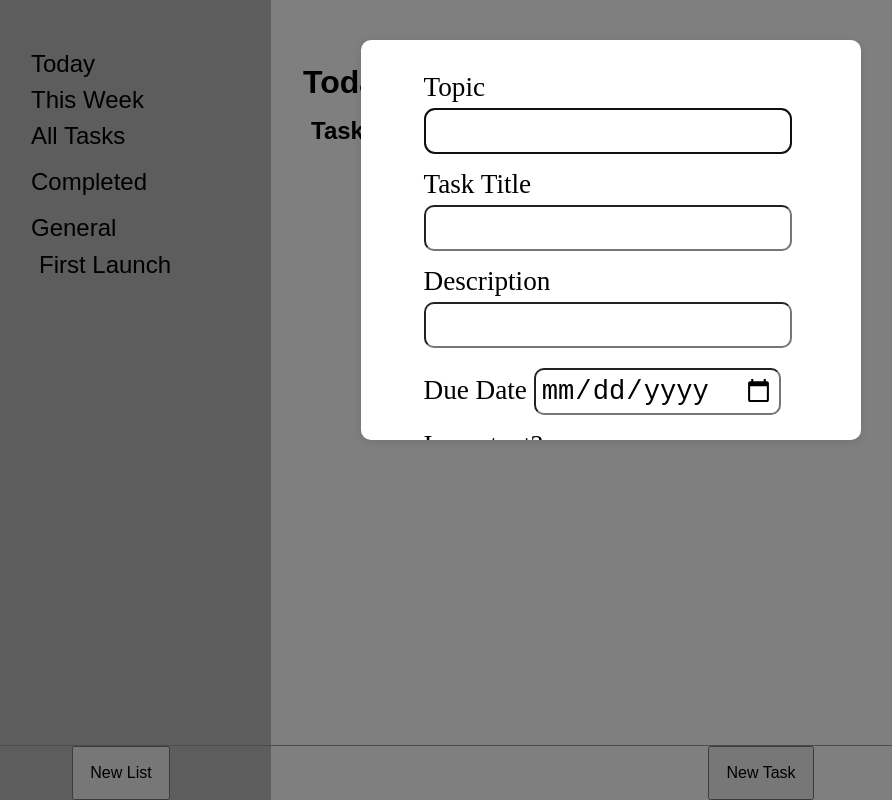
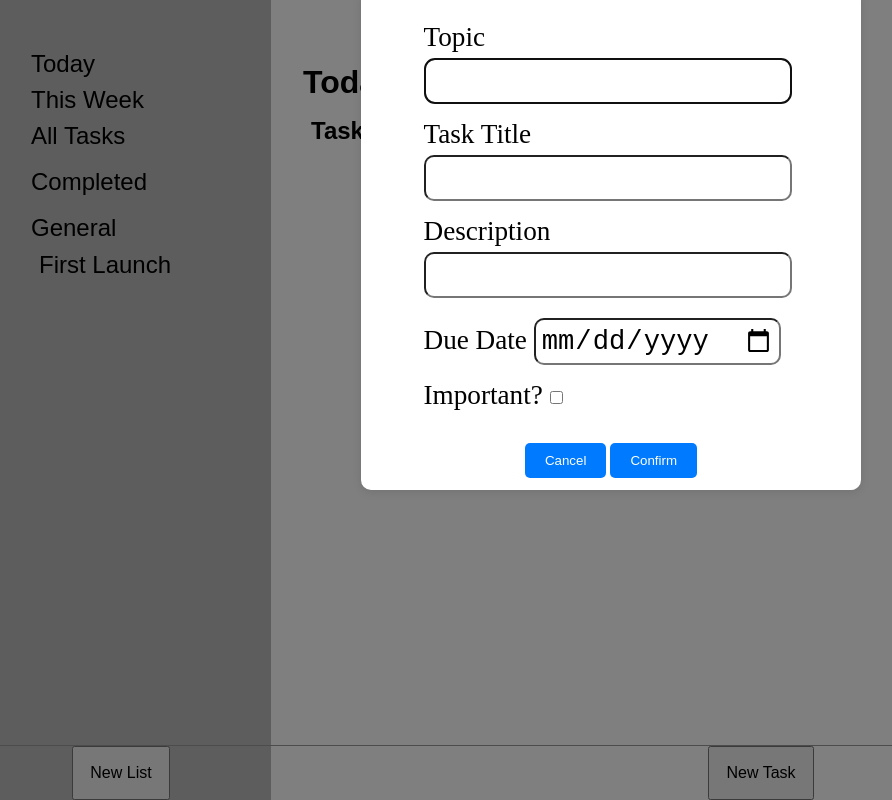
Before and after one commit to mojoro/to-do-list, a website built with webpack: page src/index.html in a window 1280 px wide. Both pictures are taken after a click on the button "New Task". Shown: the whole page, without its empty margins (29-921 px from the left). Built offline with nearby package versions, Linux system fonts and the light colour scheme.

Commit message:
Fix task dialog height

```diff
--- a/src/styles.css
+++ b/src/styles.css
@@ -280,3 +280,7 @@ dialog button {
 dialog button:hover {
   background-color: #0056b3;
 }
+
+#taskDialog {
+  max-height: 500px;
+}
```
Also changed, not shown: dist/index.bundle.js, 1 other file.
